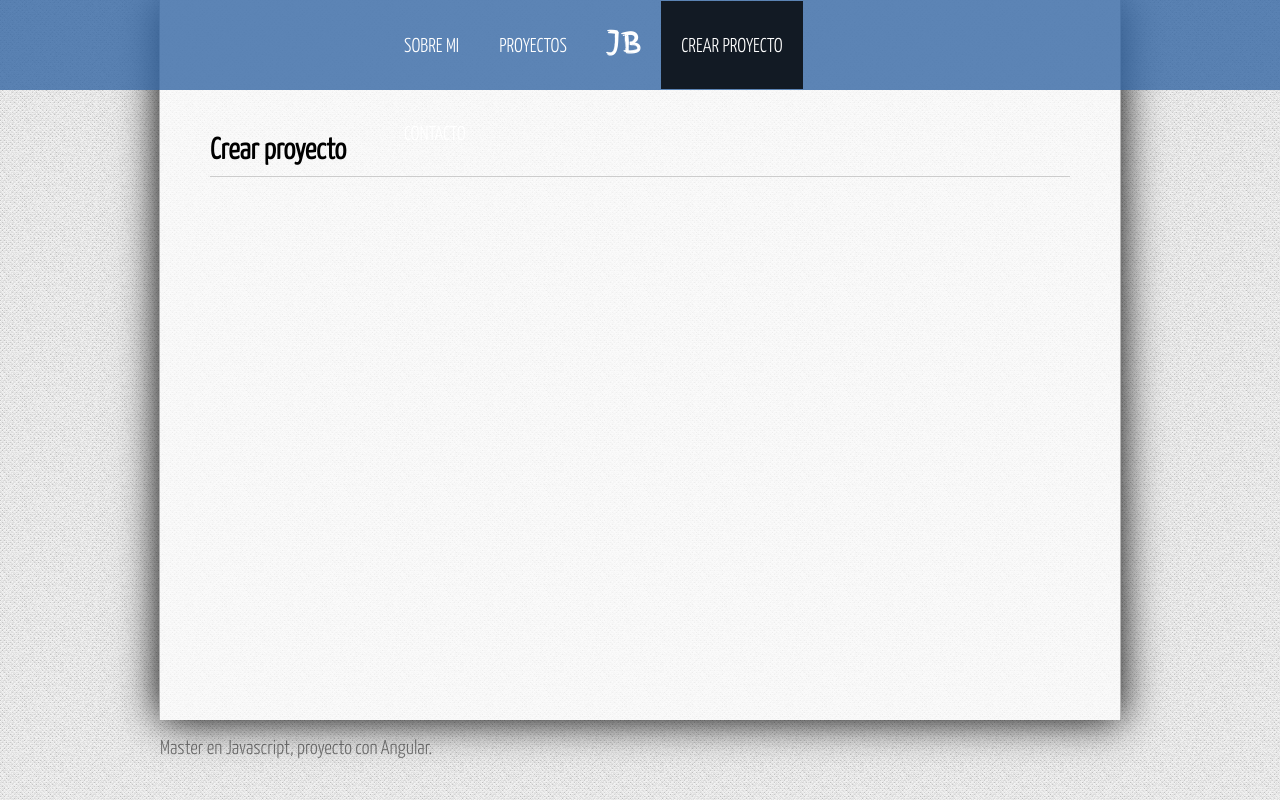
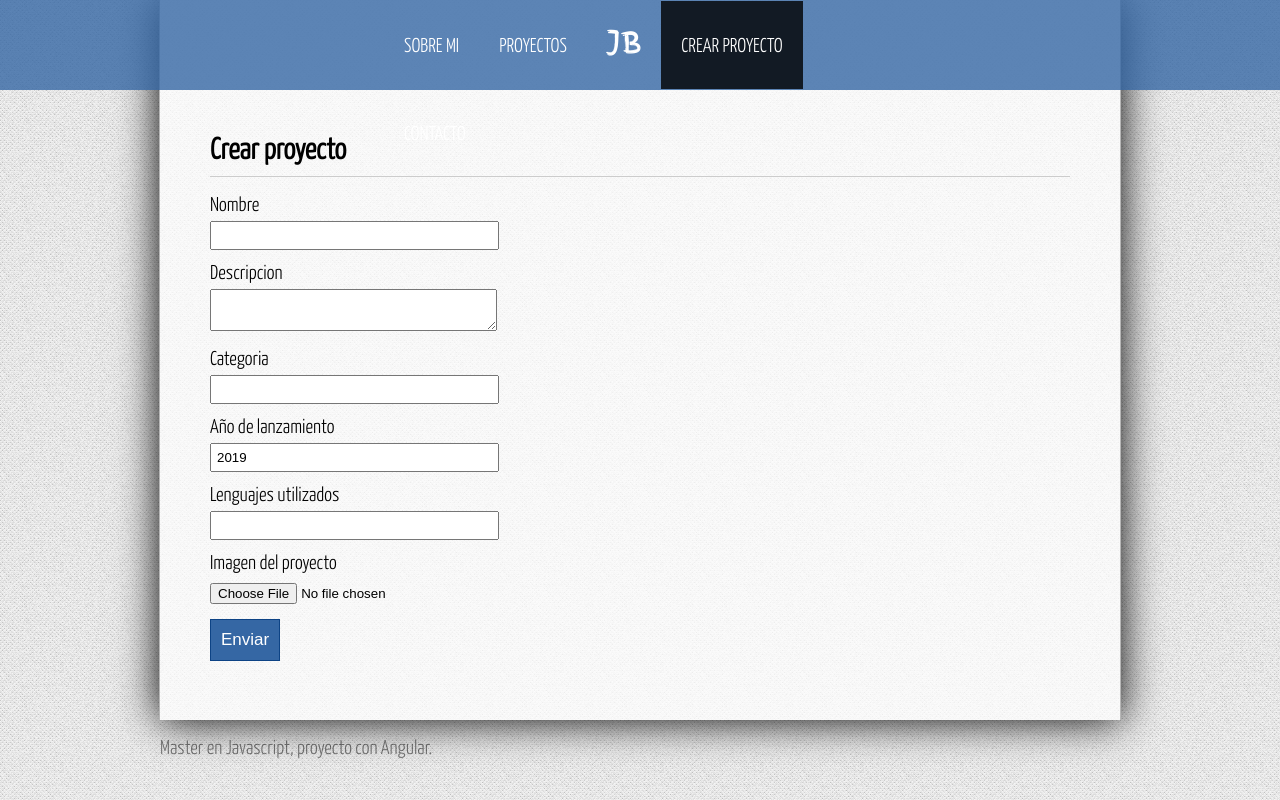
Before and after one commit to jaumebf/PortafolioAngular, an Angular app: page /crear-proyecto in a window 1280 px wide. Built offline with nearby package versions, Linux system fonts and the light colour scheme.

Commit message:
Formulario de crear proyecto

```diff
--- a/src/app/components/create/create.component.html
+++ b/src/app/components/create/create.component.html
@@ -2,6 +2,36 @@
   <h2>{{title}}</h2>
 
   <form #projectForm="ngForm" (ngSubmit)="onSubmit(projectForm)">
+    <p>
+      <label for="name">Nombre</label>
+      <input type="text" name="name" #name="ngModel" [(ngModel)]="project.name">
+    </p>
 
+    <p>
+      <label for="description">Descripcion</label>
+      <textarea name="description" #description="ngModel" [(ngModel)]="project.description"></textarea>
+    </p>
+
+    <p>
+      <label for="category">Categoria</label>
+      <input type="text" name="category" #category="ngModel" [(ngModel)]="project.category">
+    </p>
+
+    <p>
+      <label for="year">Año de lanzamiento</label>
+      <input type="number" name="year" #year="ngModel" [(ngModel)]="project.year">
+    </p>
+
+    <p>
+      <label for="langs">Lenguajes utilizados</label>
+      <input type="text" name="langs" #langs="ngModel" [(ngModel)]="project.langs">
+    </p>
+
+    <p>
+      <label for="image">Imagen del proyecto</label>
+      <input type="file" name="image" placeholder="Subir imagen">
+    </p>
+
+    <input type="submit" value="Enviar">
   </form>
 </div>
```
